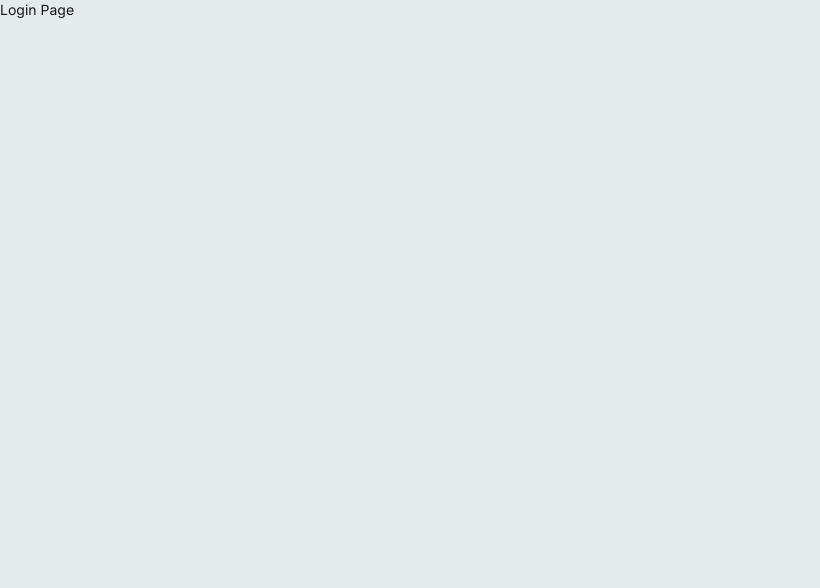
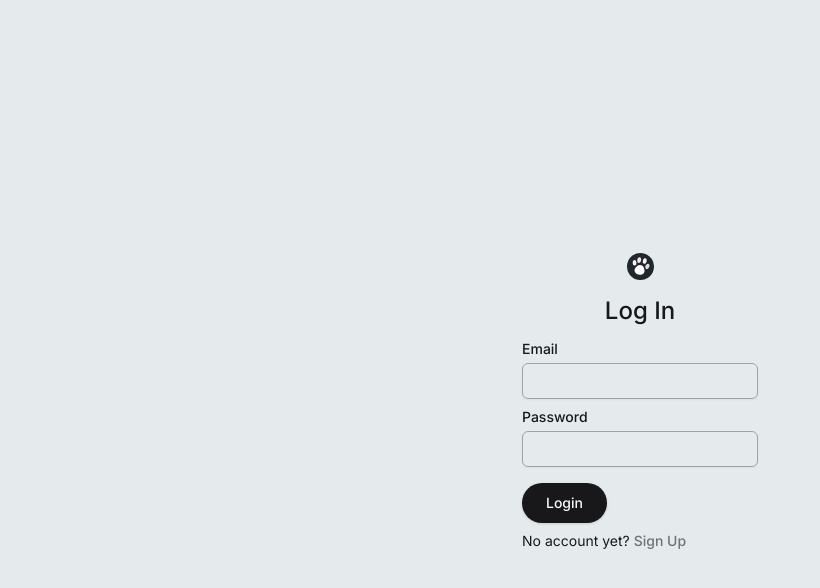
Before and after one commit to Bennet-Ukoh/PetSoft, a Next.js app: page /login in a window 1280 px wide. Shown: the top 588 px of the page, without its empty margins (0-820 px from the left). Built offline with nearby package versions, Linux system fonts and the light colour scheme.

Commit message:
login and sign up ui added

```diff
--- a/src/actions/actions.ts
+++ b/src/actions/actions.ts
@@ -1,10 +1,8 @@
 "use server";
 
 import prisma from "@/lib/db";
-import { PetEssentials } from "@/lib/types";
 import { sleep } from "@/lib/utils";
 import { petFormSchema, petIdSchema } from "@/lib/validations";
-import { Pet } from "@prisma/client";
 import { revalidatePath } from "next/cache";
 
 export async function addPet(pet: unknown) {
--- /dev/null
+++ b/src/app/(auth)/layout.tsx
@@ -0,0 +1,10 @@
+import Logo from "@/components/logo";
+
+export default function Layout({ children }: { children: React.ReactNode }) {
+  return (
+    <main className="flex flex-col items-center justify-center gap-y-4 min-h-screen">
+      <Logo />
+      {children}
+    </main>
+  );
+}
--- a/src/app/(auth)/login/page.tsx
+++ b/src/app/(auth)/login/page.tsx
@@ -1,5 +1,18 @@
-import React from "react";
+import AuthForm from "@/components/auth-form";
+import H1 from "@/components/h1";
+import Link from "next/link";
 
-export default function Login() {
-  return <div>Login Page</div>;
+export default function Page() {
+  return (
+    <main>
+      <H1 className="text-center">Log In</H1>
+      <AuthForm />
+      <p className="mt-2  text-sm">
+        No account yet?{" "}
+        <Link className="text-zinc-500 font-medium" href="/signup">
+          Sign Up
+        </Link>
+      </p>
+    </main>
+  );
 }
--- a/src/app/(auth)/signup/page.tsx
+++ b/src/app/(auth)/signup/page.tsx
@@ -1,3 +1,18 @@
+import AuthForm from "@/components/auth-form";
+import H1 from "@/components/h1";
+import Link from "next/link";
+
 export default function Page() {
-  return <div>Sign Up page</div>;
+  return (
+    <main>
+      <H1 className="text-center">Sign Up</H1>
+      <AuthForm />
+      <p className="mt-2  text-sm">
+        Already have an account?{" "}
+        <Link className="text-zinc-500 font-medium" href="/signup">
+          Log In
+        </Link>
+      </p>
+    </main>
+  );
 }
--- /dev/null
+++ b/src/components/auth-form.tsx
@@ -0,0 +1,19 @@
+import { Button } from "./ui/button";
+import { Input } from "./ui/input";
+import { Label } from "./ui/label";
+
+export default function AuthForm() {
+  return (
+    <form>
+      <div className="space-y-1 mt-4">
+        <Label htmlFor="email">Email</Label>
+        <Input type="email" id="email" />
+      </div>
+      <div className="space-y-1 mb-4 mt-2 ">
+        <Label htmlFor="password">Password</Label>
+        <Input type="password" id="password" />
+      </div>
+      <Button>Login</Button>
+    </form>
+  );
+}
--- a/src/components/ui/input.tsx
+++ b/src/components/ui/input.tsx
@@ -11,7 +11,7 @@ const Input = React.forwardRef<HTMLInputElement, InputProps>(
       <input
         type={type}
         className={cn(
-          "flex h-9 w-full rounded-md border border-zinc-200 bg-transparent px-3 py-1 text-sm shadow-sm transition-colors file:border-0 file:bg-transparent file:text-sm file:font-medium placeholder:text-zinc-500 focus-visible:outline-none focus-visible:ring-1 focus-visible:ring-zinc-950 disabled:cursor-not-allowed disabled:opacity-50 dark:border-zinc-800 dark:placeholder:text-zinc-400 dark:focus-visible:ring-zinc-300",
+          "flex h-9 w-full rounded-md border border-zinc-400 bg-transparent px-3 py-1 text-sm shadow-sm transition-colors file:border-0 file:bg-transparent file:text-sm file:font-medium placeholder:text-zinc-500 focus-visible:outline-none focus-visible:ring-1 focus-visible:ring-zinc-950 disabled:cursor-not-allowed disabled:opacity-50 dark:border-zinc-800 dark:placeholder:text-zinc-400 dark:focus-visible:ring-zinc-300",
           className
         )}
         ref={ref}
```
